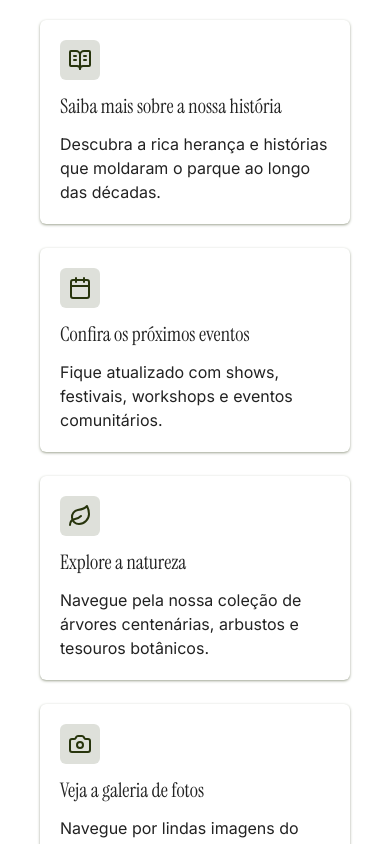
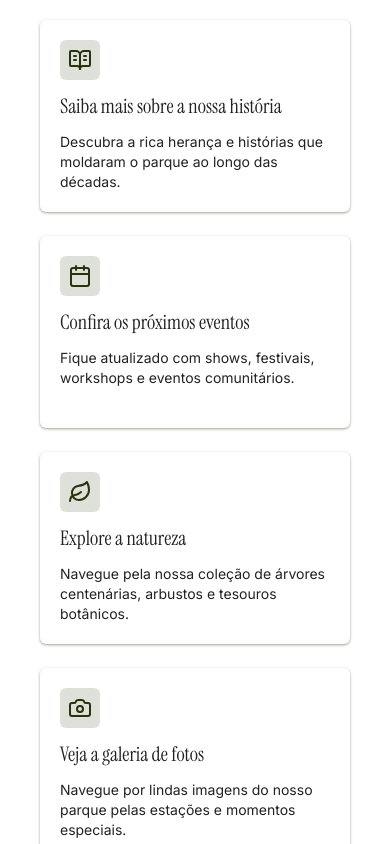
Before and after one commit to viniciuseugenio/praca-sergio-pacheco, a React (Vite) app: page / in a window 390 px wide. Shown: the part 1160-2004 px from the top of the page. Built offline with nearby package versions, Linux system fonts and the light colour scheme.

Commit message:
style(ui): update text sizing and boldness

```diff
--- a/src/components/Gallery.tsx
+++ b/src/components/Gallery.tsx
@@ -45,7 +45,7 @@ const Gallery: React.FC = () => {
                   />
                 </div>
                 <div className="mt-4">
-                  <h3 className="text-xl font-semibold md:text-3xl font-serif">
+                  <h3 className="text-xl font-medium md:text-3xl font-serif">
                     Nostrum nesciunt, repellat accusantium
                   </h3>
                   <p className="mt-2 text-sm md:text-base opacity-90">
--- a/src/components/HowToUse.tsx
+++ b/src/components/HowToUse.tsx
@@ -24,7 +24,7 @@ const InfoCard: React.FC<SiteInfoCard> = ({ Icon, title, description }) => {
       </div>
 
       <p className="font-serif text-xl">{title}</p>
-      <p>{description}</p>
+      <p className="text-sm sm:text-base">{description}</p>
     </div>
   );
 };
```
